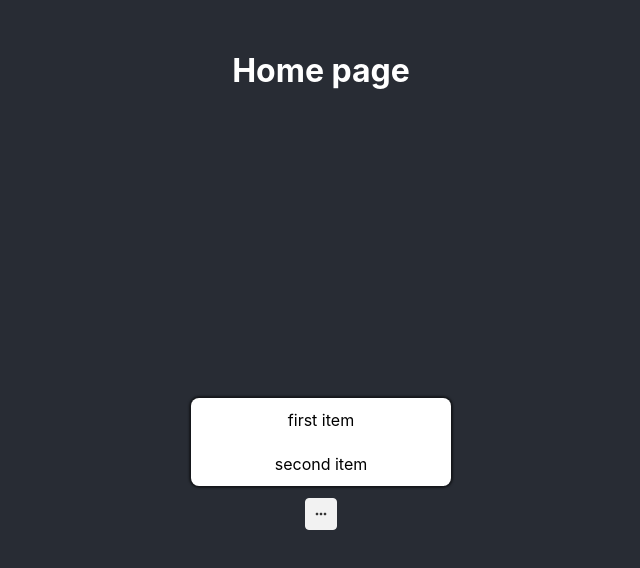
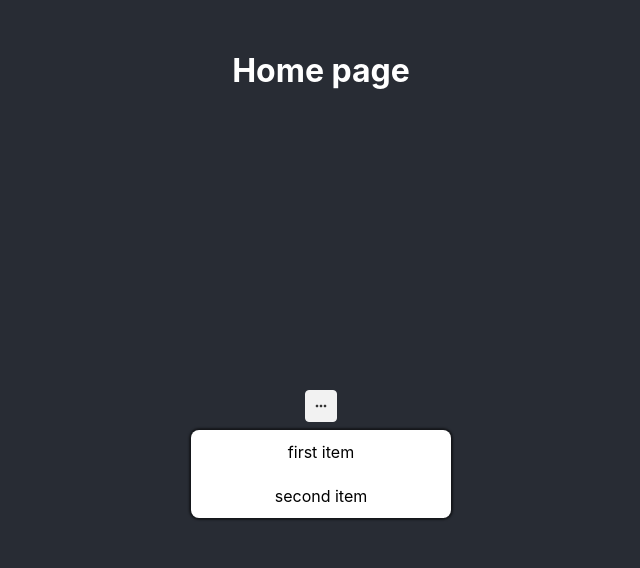
Before and after one commit to nirbenya/menu-example-react-next-talk, a React (Create React App) app: page / in a window 1280 px wide. Both pictures are taken after a click on the button "more_horiz". Shown: the top 568 px of the page, without its empty margins (319-959 px from the left). Built offline with nearby package versions, Linux system fonts and the light colour scheme.

Commit message:
fourth comit

```diff
--- a/src/App.js
+++ b/src/App.js
@@ -20,29 +20,26 @@ const HomePageMenu = () => {
 	return (
 		<div className={'menu'} {...getMenuProps?.()}>
 
+			<div>
+				<MenuButton {...getButtonProps?.()} />
+			</div>
 			{isOpen && (
 				<MenuDropdown>
 					<MenuItem
 						{...getMenuItemProps(0)}
-						onClick={() => setIsOpen(true)}
-						className={classNames(activeIndex === 0 && 'active', 'blue')}
+						className={classNames(activeIndex === 0 && 'active')}
 					>
 						first item
 					</MenuItem>
 					<MenuItem
 						{...getMenuItemProps(1)}
-						className={classNames(activeIndex === 1 && 'active', 'blue')}
+						className={classNames(activeIndex === 1 && 'active')}
 					>
 						second item
 					</MenuItem>
 				</MenuDropdown>
 			)}
 
-			<div>
-				<Tooltip title={"click here"}>
-					<MenuButton {...getButtonProps?.()} />
-				</Tooltip>
-			</div>
 		</div>
 	);
 };
```
